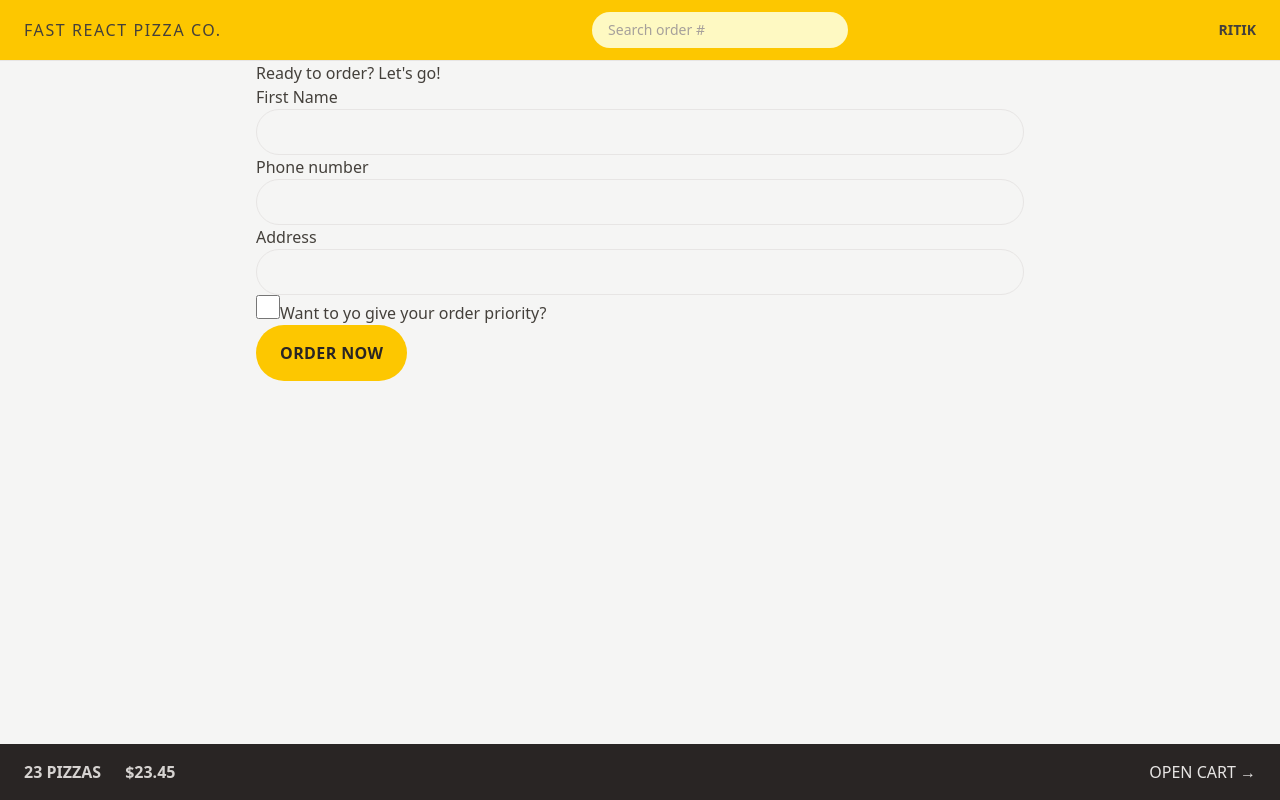
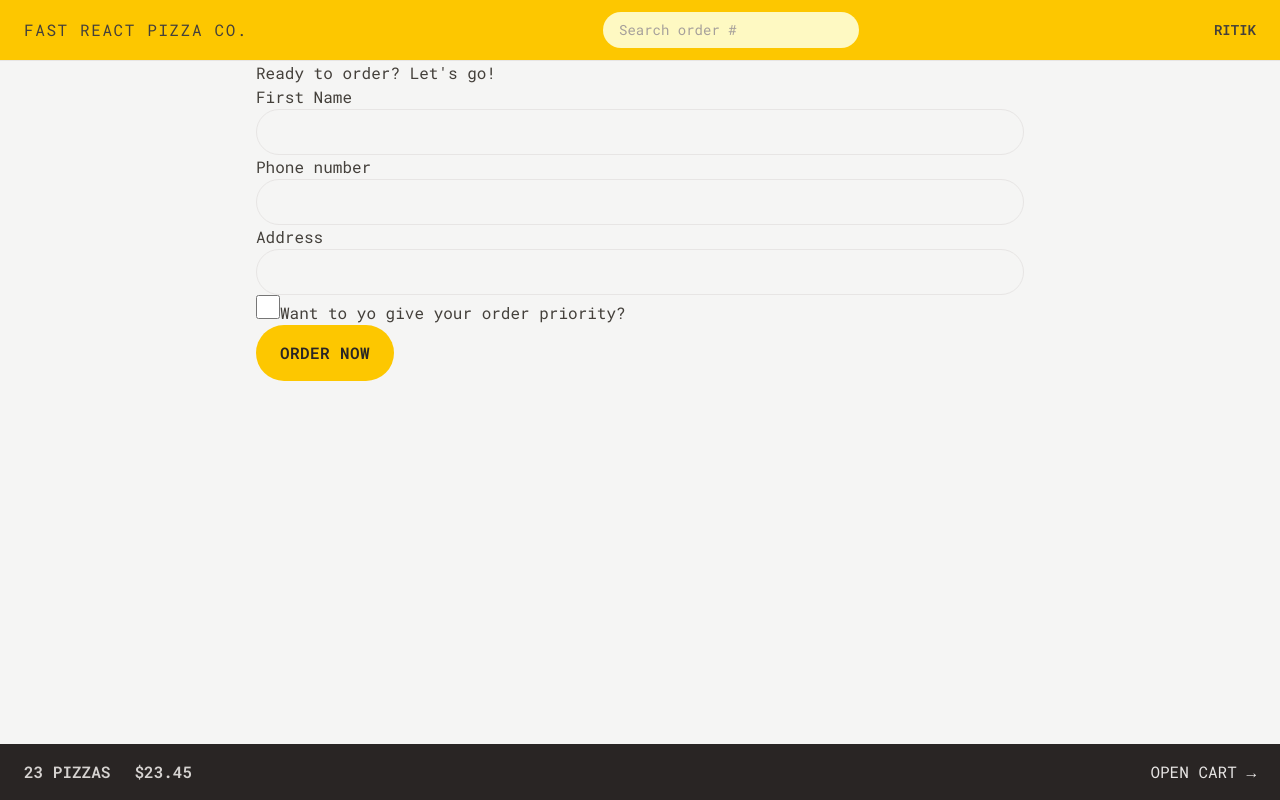
Before and after one commit to MeRitik/fast-react-pizza, a React (Vite) app: page /order/new in a window 1280 px wide. Built offline with nearby package versions, Linux system fonts and the light colour scheme.

Commit message:
feat: added tailwindcss to Menu and MenuItem component

```diff
--- a/index.html
+++ b/index.html
@@ -5,6 +5,12 @@
   <meta charset="UTF-8" />
   <link rel="icon" type="image/svg+xml" href="/vite.svg" />
   <meta name="viewport" content="width=device-width, initial-scale=1.0" />
+
+  <link rel="preconnect" href="https://fonts.googleapis.com">
+  <link rel="preconnect" href="https://fonts.gstatic.com" crossorigin>
+  <link href="https://fonts.googleapis.com/css2?family=Roboto+Mono:wght@300;400;500;600;700&display=swap"
+    rel="stylesheet">
+
   <title>Fast React Pizza Co.</title>
 </head>
 
--- a/src/features/cart/Cart.jsx
+++ b/src/features/cart/Cart.jsx
@@ -37,7 +37,7 @@ function Cart() {
       <h2>Your cart, %NAME%</h2>
 
       <div>
-        <Button to="/order/new">Order pizzas</Button>
+        <Button type='primary' to="/order/new">Order pizzas</Button>
         <button>Clear cart</button>
       </div>
     </div>
--- a/src/features/menu/Menu.jsx
+++ b/src/features/menu/Menu.jsx
@@ -7,7 +7,7 @@ function Menu() {
   const menu = useLoaderData();
   console.log(menu);
 
-  return <ul>
+  return <ul className='divide-stone-200 divide-y px-2'>
     {menu.map(pizza => <MenuItem pizza={pizza} key={pizza.id} />)}
   </ul>
 }
--- a/src/features/menu/MenuItem.jsx
+++ b/src/features/menu/MenuItem.jsx
@@ -1,19 +1,29 @@
 import { formatCurrency } from '../../utills/helpers';
+
+import Button from '../../ui/Button';
 
 function MenuItem({ pizza }) {
   const { id, name, unitPrice, ingredients, soldOut, imageUrl } = pizza;
 
   return (
-    <li>
-      <img src={imageUrl} alt={name} />
-      <div>
-        <p>{name}</p>
-        <p>{ingredients.join(', ')}</p>
-        <div>
-          {!soldOut ? <p>{formatCurrency(unitPrice)}</p> : <p>Sold out</p>}
+    <li className='flex gap-4 py-2'>
+      <img
+        src={imageUrl}
+        alt={name}
+        className={`h-24 ${soldOut ? 'opacity-70 grayscale' : ''}`}
+      />
+      <div className='flex flex-col grow pt-0.5'>
+        <p className='font-medium'>{name}</p>
+        <p className='text-sm italic text-stone-500 capitalize'>{ingredients.join(', ')}</p>
+        <div className='mt-auto flex items-center justify-between'>
+          {!soldOut ? <p className='text-sm'>{formatCurrency(unitPrice)}</p> : <p className='text-sm uppercase font-medium text-stone-500'>Sold out</p>}
+
+          <Button type={'small'}>
+            Add to cart
+          </Button>
         </div>
       </div>
-    </li>
+    </li >
   );
 }
 
--- a/src/features/order/CreateOrder.jsx
+++ b/src/features/order/CreateOrder.jsx
@@ -79,7 +79,7 @@ function CreateOrder() {
         </div>
 
         <div>
-          <Button disabled={isSubmitting}>
+          <Button type='primary' disabled={isSubmitting}>
             {isSubmitting ? `Ordering...` : `Order now`}
           </Button>
         </div>
--- a/src/features/user/CreateUser.jsx
+++ b/src/features/user/CreateUser.jsx
@@ -23,7 +23,7 @@ function CreateUser() {
 
       {username !== '' && (
         <div>
-          <Button>Start ordering</Button>
+          <Button type='primary'>Start ordering</Button>
         </div>
       )}
     </form>
--- a/src/index.css
+++ b/src/index.css
@@ -1,4 +1,15 @@
 @import "tailwindcss";
+
+body {
+  font-family: 'Roboto Mono', monospace;
+}
+
+@layer utilities {
+  .h-screen {
+    /* OVERRIDE THE DEFAULT h-screen? */
+    height: 100dvh;
+  }
+}
 
 @layer components {
   .input {
--- a/src/ui/Button.jsx
+++ b/src/ui/Button.jsx
@@ -1,15 +1,20 @@
 import { Link } from "react-router-dom";
 
-export default function Button({ children, disabled, to }) {
-    const className = 'bg-yellow-400 uppercase font-semibold text-stone-800 py-3 px-4 inline-block tracking-wide rounded-full hover:bg-yellow-300 transition-colors duration-300 focus:outline-none focus:ring focus:bg-yellow-300 focus:ring-yellow-300 focus:ring-offset-2 disabled:cursor-not-allowed sm:px-6 sm:py-4';
+export default function Button({ children, disabled, to, type }) {
+    const base = 'bg-yellow-400 uppercase font-semibold text-stone-800 inline-block tracking-wide rounded-full hover:bg-yellow-300 transition-colors duration-300 focus:outline-none focus:ring focus:bg-yellow-300 focus:ring-yellow-300 focus:ring-offset-2 disabled:cursor-not-allowed';
 
-    if(to)
-        return <Link to={to} className={className}>{children}</Link>;
+    const styles = {
+        primary: base + ' md:px-6 md:py-4 py-3 px-4',
+        small: base + ' py-2 px-4 md:px-5 md:py-2.5 text-xs'
+    }
+
+    if (to)
+        return <Link to={to} className={styles[type]}>{children}</Link>;
 
     return (
         <button
             disabled={disabled}
-            className={className}
+            className={styles[type]}
         >{children}</button>
     )
 }
```
